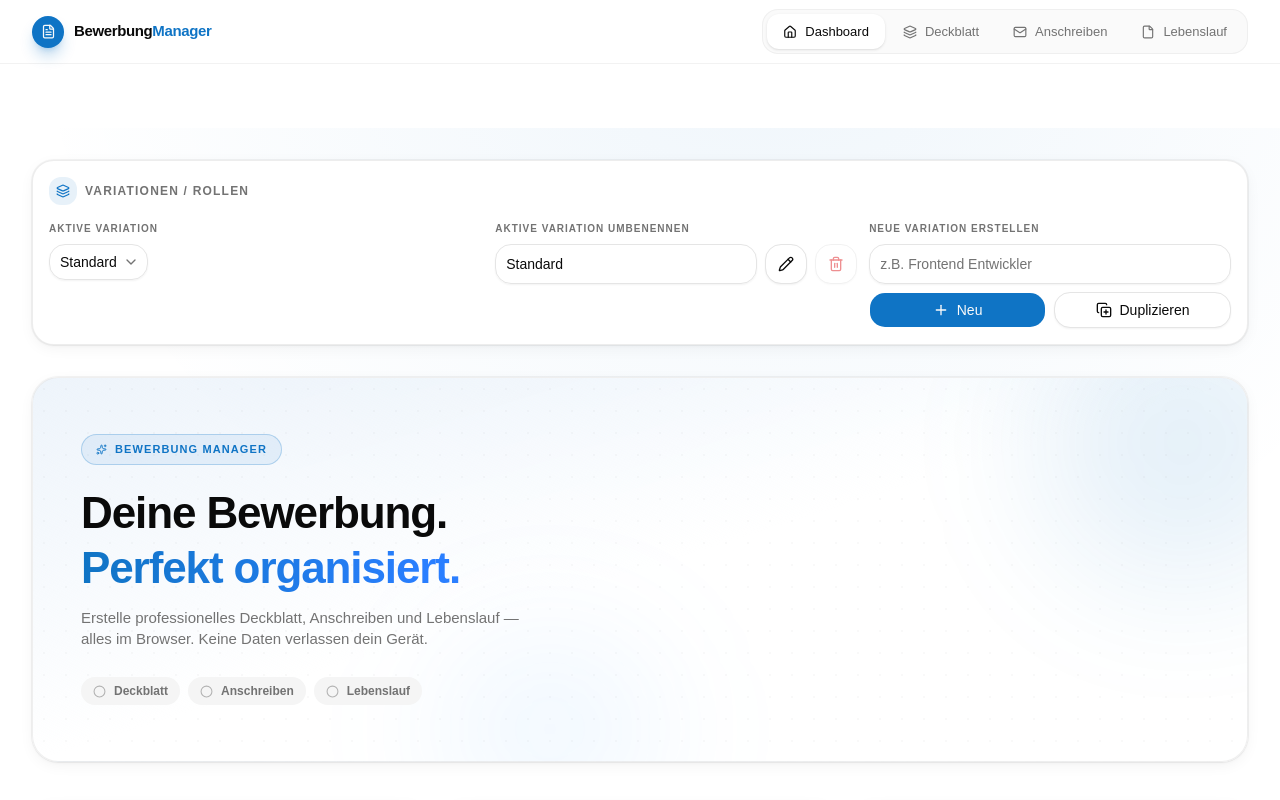
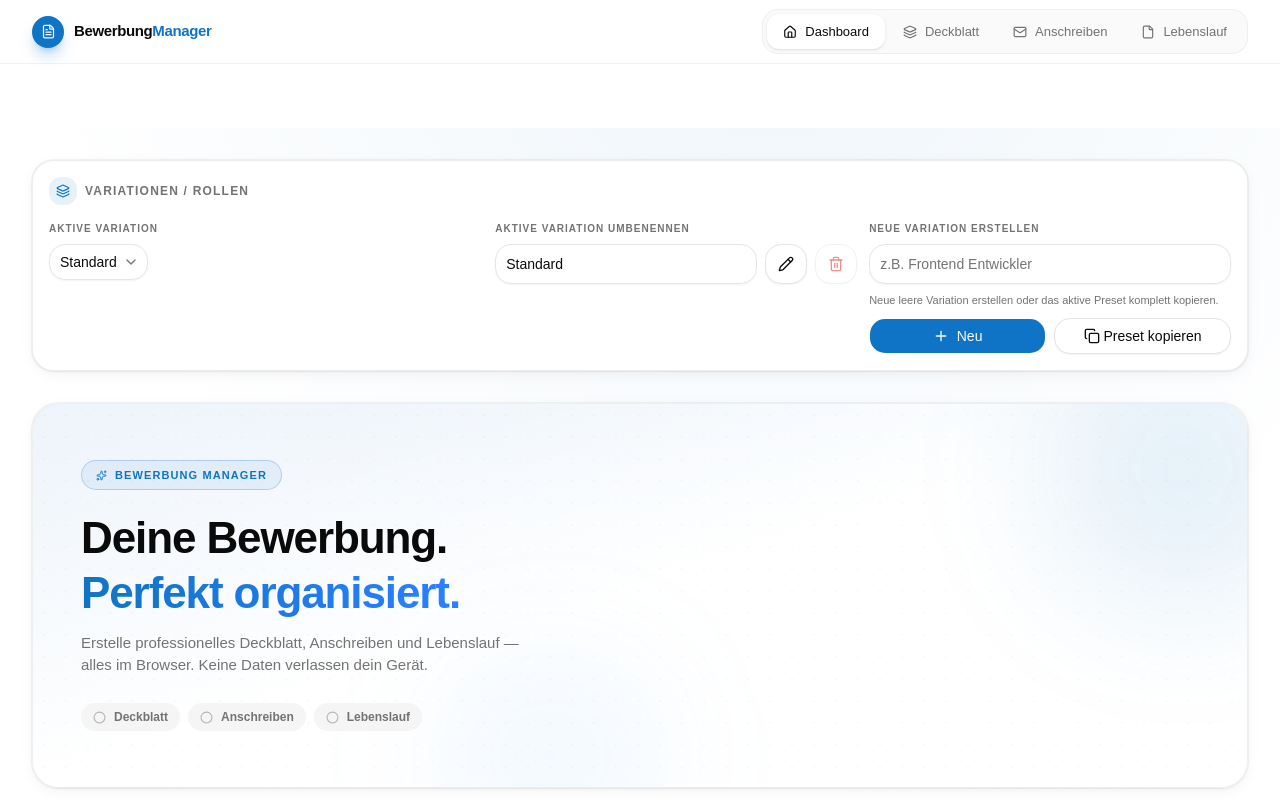
Before and after one commit to mahabubsaki/bewr, a React (Vite) app: page / in a window 1280 px wide. Shown: the top 800 px of the page. Built offline with nearby package versions, Linux system fonts and the light colour scheme; what @react-pdf/renderer would draw is missing.

Commit message:
feat: implement CopyPresetDialog for duplicating variations in VariationManager

```diff
--- a/src/components/dashboard/VariationManager.tsx
+++ b/src/components/dashboard/VariationManager.tsx
@@ -1,5 +1,5 @@
 import { useEffect, useMemo, useState } from "react";
-import { CopyPlus, Layers3, Pencil, Plus, Trash2 } from "lucide-react";
+import { Layers3, Pencil, Plus, Trash2 } from "lucide-react";
 import {
   ACTIVE_VARIATION_STORAGE_KEY,
   VARIATION_CHANGED_EVENT,
@@ -20,6 +20,7 @@ import {
   SelectTrigger,
   SelectValue,
 } from "../ui/select";
+import CopyPresetDialog from "../editor/CopyPresetDialog";
 
 export default function VariationManager() {
   const [state, setState] = useState(() => ensureVariationSystem());
@@ -59,15 +60,6 @@ export default function VariationManager() {
 
   const handleCreateBlank = () => {
     createVariation(newVariationName, { switchToNew: true });
-    setNewVariationName("");
-  };
-
-  const handleDuplicateCurrent = () => {
-    if (!activeVariation) return;
-    createVariation(
-      newVariationName || `${activeVariation.name} Kopie`,
-      { sourceVariationId: activeVariation.id, switchToNew: true },
-    );
     setNewVariationName("");
   };
 
@@ -172,19 +164,14 @@ export default function VariationManager() {
             placeholder="z.B. Frontend Entwickler"
             className="h-10 rounded-xl"
           />
+          <p className="text-[11px] leading-relaxed text-muted-foreground">
+            Neue leere Variation erstellen oder das aktive Preset komplett kopieren.
+          </p>
           <div className="flex gap-2">
             <Button type="button" size="sm" className="h-9 flex-1 rounded-xl" onClick={handleCreateBlank}>
               <Plus size={14} className="mr-1" /> Neu
             </Button>
-            <Button
-              type="button"
-              size="sm"
-              variant="outline"
-              className="h-9 flex-1 rounded-xl"
-              onClick={handleDuplicateCurrent}
-            >
-              <CopyPlus size={14} className="mr-1" /> Duplizieren
-            </Button>
+            <CopyPresetDialog className="h-9 flex-1 rounded-xl" />
           </div>
         </div>
       </div>
--- /dev/null
+++ b/src/components/editor/CopyPresetDialog.tsx
@@ -0,0 +1,106 @@
+import { useState } from "react";
+import { Copy } from "lucide-react";
+import { Button } from "../ui/button";
+import { Input } from "../ui/input";
+import { Label } from "../ui/label";
+import {
+  Dialog,
+  DialogContent,
+  DialogDescription,
+  DialogFooter,
+  DialogHeader,
+  DialogTitle,
+} from "../ui/dialog";
+import {
+  createVariation,
+  getActiveVariation,
+} from "../../lib/variationManager";
+import { toast } from "sonner";
+
+interface Props {
+  /** Optional button class override */
+  className?: string;
+}
+
+export default function CopyPresetDialog({ className }: Props) {
+  const [open, setOpen] = useState(false);
+  const [name, setName] = useState("");
+
+  const handleOpen = () => {
+    const active = getActiveVariation();
+    setName(`${active.name} Kopie`);
+    setOpen(true);
+  };
+
+  const handleConfirm = () => {
+    const active = getActiveVariation();
+    const trimmed = name.trim();
+    const nextName = trimmed || `${active.name} Kopie`;
+
+    createVariation(nextName, {
+      sourceVariationId: active.id,
+      switchToNew: true,
+    });
+    toast.success(`Preset "${nextName}" wurde erstellt.`);
+    setOpen(false);
+    setName("");
+  };
+
+  return (
+    <>
+      <Button
+        type="button"
+        variant="outline"
+        size="sm"
+        className={className ?? "gap-2 border-border/60"}
+        onClick={handleOpen}
+        title="Preset kopieren"
+      >
+        <Copy size={14} />
+        <span className="hidden sm:inline">Preset kopieren</span>
+      </Button>
+
+      <Dialog open={open} onOpenChange={setOpen}>
+        <DialogContent className="max-w-sm rounded-2xl">
+          <DialogHeader>
+            <div className="mb-1 flex items-center gap-3">
+              <div className="flex h-10 w-10 items-center justify-center rounded-xl bg-primary/10 text-primary">
+                <Copy size={18} />
+              </div>
+              <div>
+                <DialogTitle className="text-base font-black">Preset kopieren</DialogTitle>
+                <DialogDescription className="text-[11px]">
+                  Das aktive Preset wird komplett kopiert, inklusive Lebenslauf, Anschreiben, Deckblatt und Preset-Einstellungen.
+                </DialogDescription>
+              </div>
+            </div>
+          </DialogHeader>
+
+          <div className="space-y-2 py-2">
+            <Label className="text-[10px] font-bold uppercase tracking-widest text-muted-foreground">
+              Name des neuen Presets
+            </Label>
+            <Input
+              autoFocus
+              value={name}
+              onChange={(e) => setName(e.target.value)}
+              onKeyDown={(e) => e.key === "Enter" && handleConfirm()}
+              placeholder="z.B. Frontend Entwickler"
+              className="h-10 rounded-xl"
+            />
+          </div>
+
+          <DialogFooter>
+            <Button variant="outline" onClick={() => setOpen(false)}>
+              Abbrechen
+            </Button>
+            <Button onClick={handleConfirm}>
+              <Copy size={14} className="mr-1.5" />
+              Kopieren
+            </Button>
+          </DialogFooter>
+        </DialogContent>
+      </Dialog>
+    </>
+  );
+}
--- a/src/pages/LebenslaufPage.tsx
+++ b/src/pages/LebenslaufPage.tsx
@@ -1271,7 +1271,6 @@ export default function LebenslaufPage() {
           setFirmaName("");
           await executeDownload(c);
         }}
-        docLabel="Lebenslauf"
       />
     </>
   );
```
